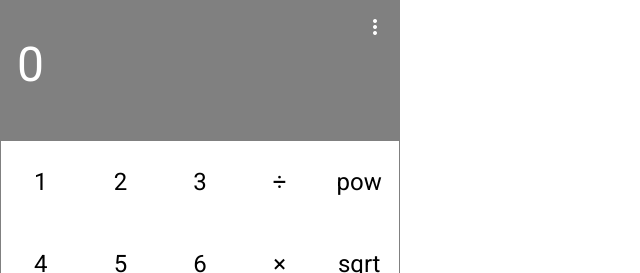
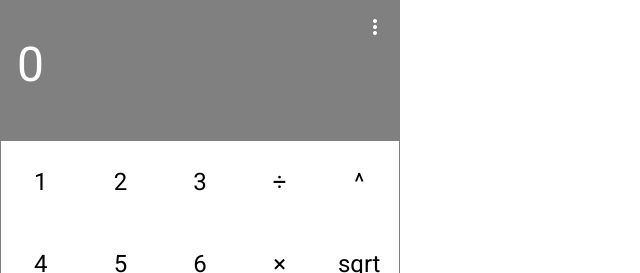
Before and after one commit to moustaxx/calculator-angular, an Angular app: page / in a window 1280 px wide. Shown: the top 273 px of the page, without its empty margins (0-640 px from the left). Built offline with nearby package versions, Linux system fonts and the light colour scheme.

Commit message:
Add power operation

```diff
--- a/src/app/main-view/main-view.component.ts
+++ b/src/app/main-view/main-view.component.ts
@@ -7,7 +7,7 @@ const isNumber = (value: any) => {
 };
 
 const buttonsContent = [
-  1, 2, 3, '÷', 'pow',
+  1, 2, 3, '÷', '^',
   4, 5, 6, '×', 'sqrt',
   7, 8, 9, '+', '-',
   0, '.', 'CE', 'C', '='
```
